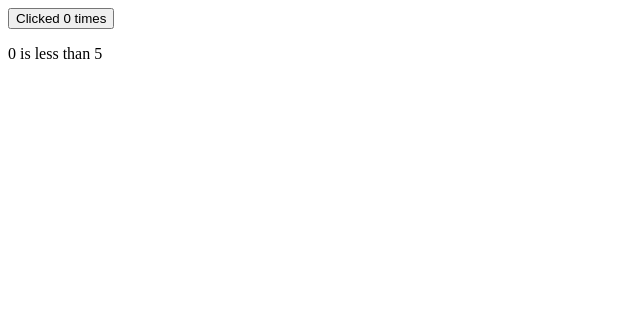
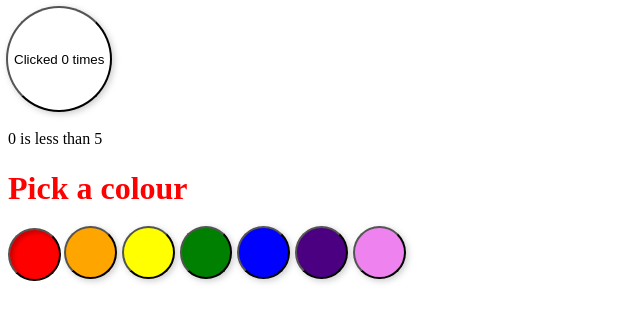
Before and after one commit to gnairooze/learn-svelte, a SvelteKit app: page /logic in a window 1280 px wide. Shown: the top 322 px of the page, without its empty margins (0-640 px from the left). Built offline with nearby package versions, Linux system fonts and the light colour scheme.

Commit message:
add each blocks tutorial

```diff
--- a/src/routes/logic/+page.svelte
+++ b/src/routes/logic/+page.svelte
@@ -4,6 +4,9 @@
 	function increment() {
 		count += 1;
 	}
+
+    const colors = ['red', 'orange', 'yellow', 'green', 'blue', 'indigo', 'violet'];
+	let selected = colors[0];
 </script>
 
 <button on:click={increment}>
@@ -18,3 +21,44 @@
 {:else}
     <p>{count} is between 0 and 10</p>
 {/if}
+
+<h1 style="color: {selected}">Pick a colour</h1>
+
+<div>
+  {#each colors as color}
+	  <button
+		    aria-current={selected === color}
+		    aria-label={color}
+		    style="background: {color}"
+		    on:click={() => selected = color}
+	  ></button>
+	{/each}
+</div>
+
+<style>
+	h1 {
+		transition: color 0.2s;
+	}
+
+	div {
+		display: grid;
+		grid-template-columns: repeat(7, 1fr);
+		grid-gap: 5px;
+		max-width: 400px;
+	}
+
+	button {
+		aspect-ratio: 1;
+		border-radius: 50%;
+		background: var(--color, #fff);
+		transform: translate(-2px,-2px);
+		filter: drop-shadow(2px 2px 3px rgba(0,0,0,0.2));
+		transition: all 0.1s;
+	}
+
+	button[aria-current="true"] {
+		transform: none;
+		filter: none;
+		box-shadow: inset 3px 3px 4px rgba(0,0,0,0.2);
+	}
+</style>
```
